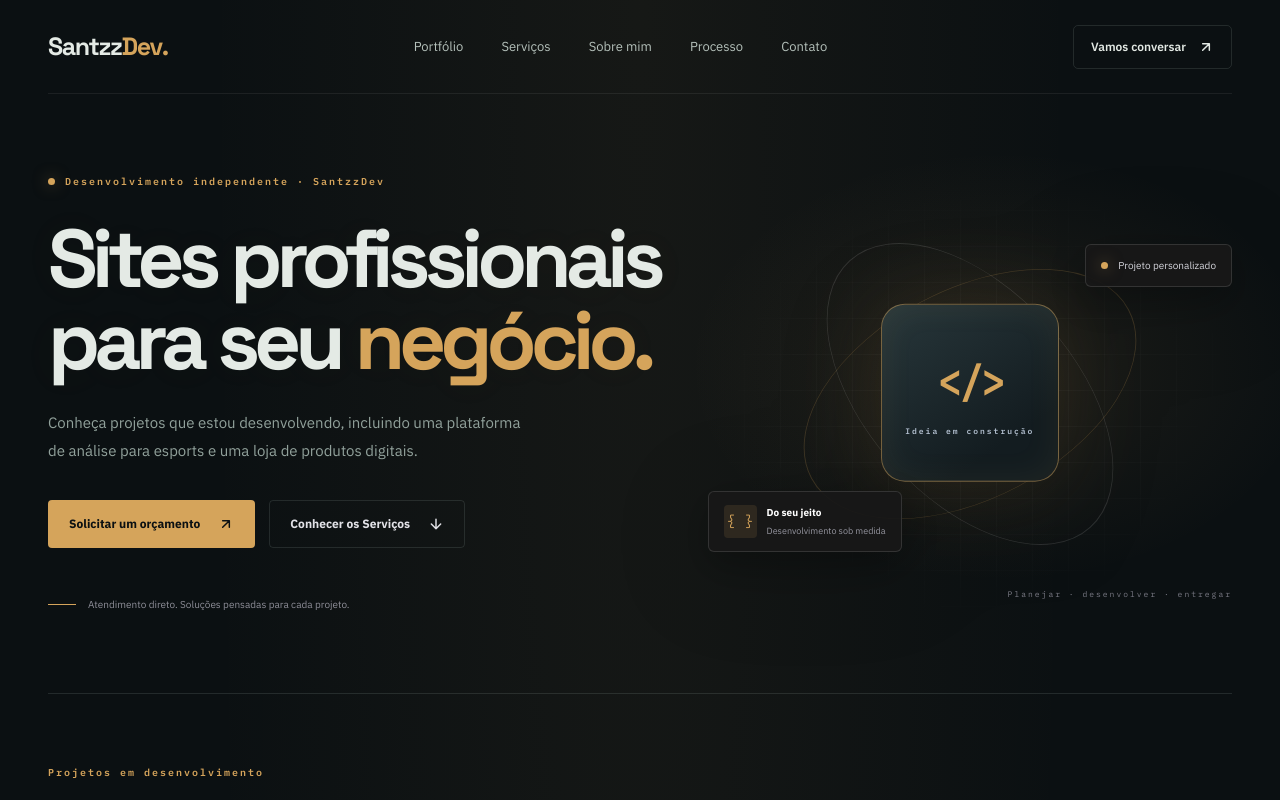
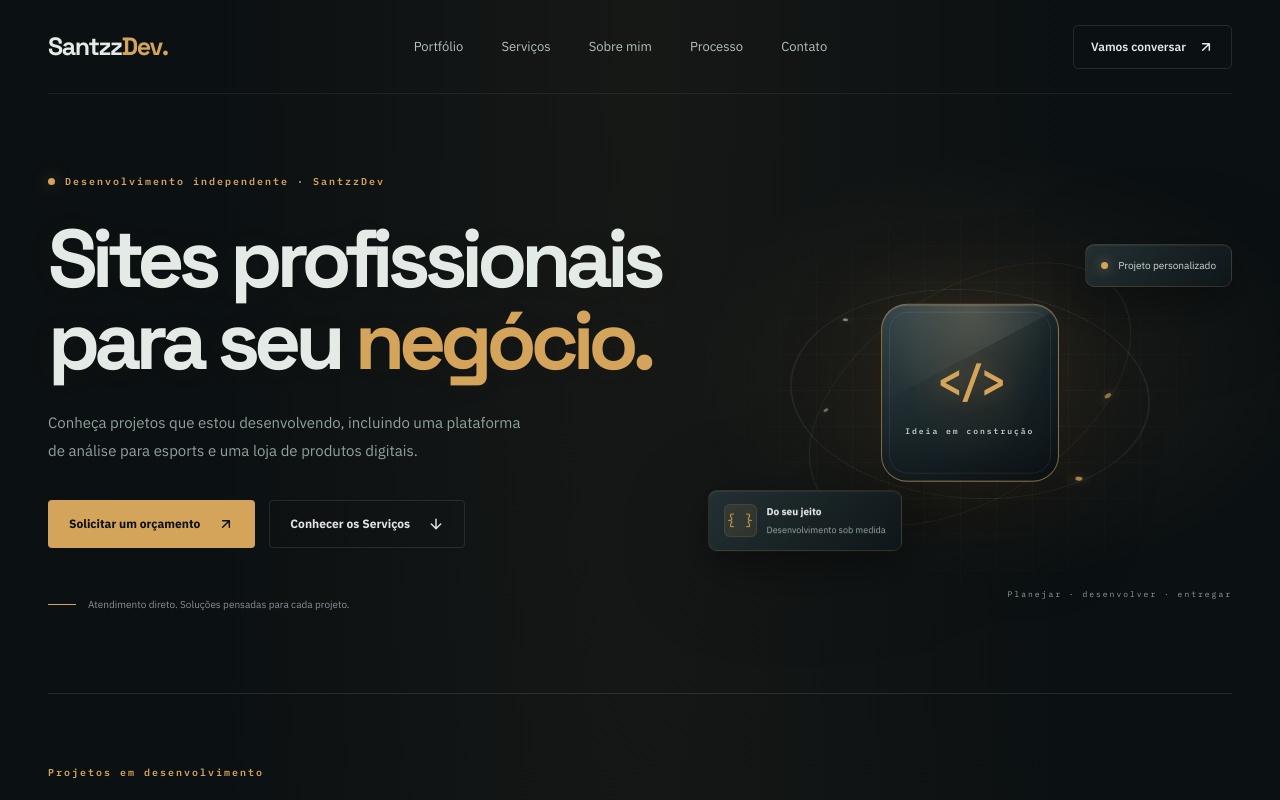
Before and after one commit to edmilsonpereirajr/santzzdev-site, a Next.js app: page / in a window 1280 px wide. Shown: the top 800 px of the page. Built offline with nearby package versions, Linux system fonts and the light colour scheme.

Commit message:
Enhance hero illustration animations and visuals

```diff
--- a/src/app/globals.css
+++ b/src/app/globals.css
@@ -301,14 +301,16 @@ button {
   min-height: 440px;
   place-items: center;
   isolation: isolate;
-  filter: drop-shadow(0 15px 45px rgba(0, 0, 0, 0.18));
+  filter: drop-shadow(0 15px 45px rgba(0, 0, 0, 0.2));
 }
 
 .visual-grid {
   position: absolute;
   z-index: -2;
   inset: 0;
-  background-image: linear-gradient(rgba(255, 255, 255, 0.035) 1px, transparent 1px), linear-gradient(90deg, rgba(255, 255, 255, 0.035) 1px, transparent 1px);
+  background-image:
+    linear-gradient(rgba(255, 255, 255, 0.035) 1px, transparent 1px),
+    linear-gradient(90deg, rgba(255, 255, 255, 0.035) 1px, transparent 1px);
   background-size: 36px 36px;
   mask-image: radial-gradient(ellipse at center, black 15%, transparent 72%);
 }
@@ -319,12 +321,55 @@ button {
   aspect-ratio: 1;
   border: 1px solid rgba(213, 164, 91, 0.2);
   border-radius: 50%;
+  pointer-events: none;
 }
 
-.orbit-one { transform: rotate(-28deg) scaleY(0.58); }
-.orbit-two { transform: rotate(48deg) scaleY(0.58); border-color: rgba(255, 255, 255, 0.12); }
+.visual-orbit::before,
+.visual-orbit::after {
+  position: absolute;
+  width: 7px;
+  height: 7px;
+  border: 1px solid rgba(213, 164, 91, 0.8);
+  border-radius: 50%;
+  background: #d5a45b;
+  box-shadow: 0 0 14px rgba(213, 164, 91, 0.65);
+  content: "";
+}
+
+.visual-orbit::before {
+  top: 12%;
+  left: 17%;
+}
+
+.visual-orbit::after {
+  right: 13%;
+  bottom: 18%;
+  width: 5px;
+  height: 5px;
+  background: #91a19b;
+  border-color: rgba(145, 161, 155, 0.8);
+  box-shadow: 0 0 12px rgba(145, 161, 155, 0.45);
+}
+
+.orbit-one {
+  transform: rotate(-28deg) scaleY(0.58);
+  animation:
+    orbit-rotate-one 14s linear infinite,
+    orbit-glow 7s ease-in-out infinite;
+  will-change: transform, opacity;
+}
+
+.orbit-two {
+  transform: rotate(48deg) scaleY(0.58);
+  border-color: rgba(255, 255, 255, 0.13);
+  animation:
+    orbit-rotate-two 18s linear infinite,
+    orbit-glow 9s ease-in-out infinite reverse;
+  will-change: transform, opacity;
+}
 
 .visual-core {
+  position: relative;
   display: flex;
   width: 178px;
   aspect-ratio: 1;
@@ -332,23 +377,61 @@ button {
   align-items: center;
   justify-content: center;
   gap: 13px;
-  border: 1px solid rgba(213, 164, 91, 0.5);
-  border-radius: 24px;
-  background: linear-gradient(145deg, #28373B, #131C20 75%);
-  box-shadow: 0 0 85px rgba(213, 164, 91, 0.14), inset 0 0 35px rgba(213, 164, 91, 0.07);
+  overflow: hidden;
+  border: 1px solid rgba(213, 164, 91, 0.55);
+  border-radius: 26px;
+  background:
+    radial-gradient(ellipse at 50% 0%, rgba(213, 164, 91, 0.17), transparent 65%),
+    linear-gradient(145deg, #34464a 0%, #192529 52%, #0d1417 100%);
+  box-shadow:
+    0 0 75px rgba(213, 164, 91, 0.13),
+    0 24px 55px rgba(0, 0, 0, 0.3),
+    inset 0 1px 1px rgba(255, 255, 255, 0.16),
+    inset 0 -18px 35px rgba(0, 0, 0, 0.2);
   animation: float 6s ease-in-out infinite;
 }
 
+.visual-core::before {
+  position: absolute;
+  inset: 7px;
+  border: 1px solid rgba(255, 255, 255, 0.07);
+  border-radius: 19px;
+  content: "";
+  pointer-events: none;
+}
+
+.visual-core::after {
+  position: absolute;
+  top: -45%;
+  left: -30%;
+  width: 160%;
+  height: 70%;
+  transform: rotate(-28deg);
+  background: linear-gradient(
+    90deg,
+    transparent,
+    rgba(255, 255, 255, 0.07),
+    transparent
+  );
+  content: "";
+  pointer-events: none;
+}
+
 .core-symbol {
+  position: relative;
+  z-index: 1;
   color: var(--accent);
   font-family: var(--font-mono);
   font-size: 43px;
   font-weight: 600;
   letter-spacing: -4px;
+  text-shadow: 0 0 24px rgba(213, 164, 91, 0.3);
 }
 
 .core-label {
-  color: #b3c0d0;
+  position: relative;
+  z-index: 1;
+  color: #c0cbc5;
   font-size: 8px;
   font-weight: 700;
   letter-spacing: 2px;
@@ -356,48 +439,143 @@ button {
 
 .floating-card {
   position: absolute;
+  z-index: 2;
   display: flex;
   align-items: center;
   gap: 10px;
   padding: 13px 15px;
-  border: 1px solid rgba(255, 255, 255, 0.12);
-  border-radius: 6px;
-  background: rgba(24, 24, 24, 0.92);
-  box-shadow: 0 12px 35px rgba(0, 0, 0, 0.22);
-  color: #d5d5dc;
+  border: 1px solid rgba(213, 164, 91, 0.16);
+  border-radius: 9px;
+  background: linear-gradient(
+    135deg,
+    rgba(40, 55, 59, 0.82),
+    rgba(15, 23, 26, 0.88)
+  );
+  box-shadow:
+    0 14px 35px rgba(0, 0, 0, 0.25),
+    inset 0 1px 0 rgba(255, 255, 255, 0.06);
+  color: #d5ddd8;
   font-size: 10px;
-  backdrop-filter: blur(12px);
+  backdrop-filter: blur(16px);
+  -webkit-backdrop-filter: blur(16px);
 }
 
-.card-top { top: 16%; right: 0; }
-.card-bottom { bottom: 14%; left: 0; }
+.card-top {
+  top: 16%;
+  right: 0;
+  animation: card-drift 7s ease-in-out infinite;
+}
+
+.card-bottom {
+  bottom: 14%;
+  left: 0;
+  animation: card-drift 8s ease-in-out infinite reverse;
+}
+
+.card-indicator {
+  width: 7px;
+  height: 7px;
+  flex-shrink: 0;
+  border-radius: 50%;
+  background: var(--accent);
+  box-shadow: 0 0 12px rgba(213, 164, 91, 0.65);
+}
 
 .code-mark {
   display: grid;
   width: 33px;
   height: 33px;
+  flex-shrink: 0;
   place-items: center;
-  border-radius: 4px;
-  background: rgba(213, 164, 91, 0.12);
+  border: 1px solid rgba(213, 164, 91, 0.14);
+  border-radius: 6px;
+  background: rgba(213, 164, 91, 0.1);
   color: var(--accent);
   font-family: var(--font-mono);
   font-size: 15px;
 }
 
 .card-bottom strong,
-.card-bottom small { display: block; }
-.card-bottom strong { margin-bottom: 4px; color: white; font-size: 10px; }
-.card-bottom small { color: #9696a0; font-size: 9px; }
+.card-bottom small {
+  display: block;
+}
+
+.card-bottom strong {
+  margin-bottom: 4px;
+  color: #f0f3ef;
+  font-size: 10px;
+}
+
+.card-bottom small {
+  color: #a0aea7;
+  font-size: 9px;
+}
 
 .visual-caption {
   position: absolute;
   right: 0;
   bottom: 3%;
-  color: #7b7b86;
+  color: #91a19b;
   font-size: 8px;
   letter-spacing: 2px;
 }
 
+@keyframes orbit-glow {
+  0%, 100% {
+    opacity: 0.65;
+  }
+  50% {
+    opacity: 1;
+  }
+}
+
+@keyframes card-drift {
+  0%, 100% {
+    transform: translateY(0);
+  }
+  50% {
+    transform: translateY(-5px);
+  }
+}
+
+@keyframes orbit-rotate-one {
+  from {
+    transform: rotate(-28deg) scaleY(0.58);
+  }
+  to {
+    transform: rotate(332deg) scaleY(0.58);
+  }
+}
+
+@keyframes orbit-rotate-two {
+  from {
+    transform: rotate(48deg) scaleY(0.58);
+  }
+  to {
+    transform: rotate(408deg) scaleY(0.58);
+  }
+}
+@media (prefers-reduced-motion: reduce) {
+  .visual-core,
+  .card-top,
+  .card-bottom {
+    animation: none;
+  }
+
+  .orbit-one,
+  .orbit-two {
+    animation-duration: 14s !important;
+    animation-iteration-count: infinite !important;
+  }
+}@media (prefers-reduced-motion: reduce) {
+  .visual-core,
+  .orbit-one,
+  .orbit-two,
+  .card-top,
+  .card-bottom {
+    animation: none;
+  }
+}
 .hero-index {
   position: absolute;
   right: 0;
```
